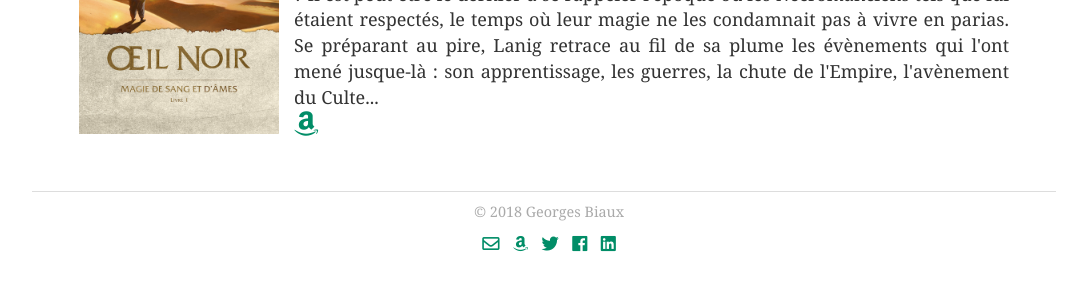
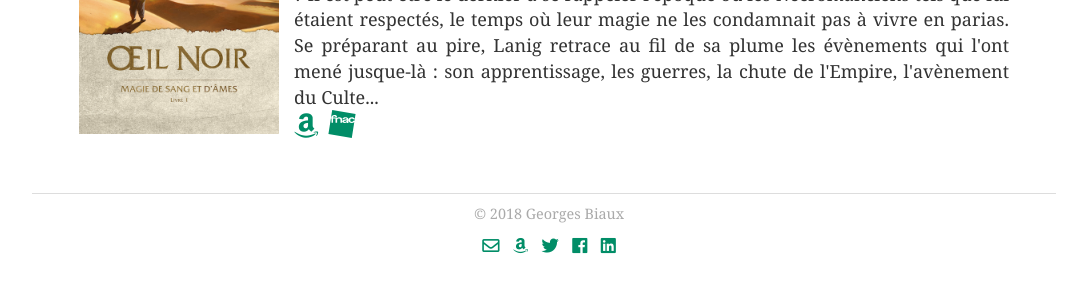
Before and after one commit to georgesbiaux/georgesbiaux.github.io, a Jekyll site: the page built from books/index.html, in a window 1280 px wide. Shown: the part 406-699 px from the top of the page, without its empty margins (96-1183 px from the left). Built offline with Jekyll 4.4.1, drawn with Linux system fonts in a browser that asks for light colours; nearby versions of some CDN libraries.

Commit message:
Add fnac link to book page

```diff
--- a/assets/css/hamvocke.css
+++ b/assets/css/hamvocke.css
@@ -371,6 +371,22 @@ h1.title {
   font-size: 28px;
 }
 
+.book .info .links .fab.fa-fnac {
+  height: 28px;
+  width: 28px;
+  margin-bottom: -2px;
+  margin-left: 5px;
+  fill: #018d67;
+}
+
+.book .info .links .fab.fa-fnac path {
+  fill: #018d67;
+}
+
+.book .info .links .fab.fa-fnac path:hover {
+  fill: #23527c;
+}
+
 @media (max-width: 768px) {
     #text {
 	    width: 100%;
--- a/books/index.html
+++ b/books/index.html
@@ -16,6 +16,27 @@ title: georgesbiaux.com | Mes livres
       </div>
       <div class="links">
         <a href="https://www.amazon.fr/dp/B07FBL41QJ/ref=la_B07FC19RD6_1_1?s=books&ie=UTF8&qid=1531034914&sr=1-1" target="_blank"> <i class="fab fa-amazon"></i> </a>
+        <a href="https://www.fnac.com/livre-numerique/a12643494/Georges-Biaux-%C5%92il-Noir?omnsearchpos=2#FORMAT=ePub" target="_blank">
+          <svg class="fab fa-fnac" version="1.1" id="Layer_1" xmlns="&ns_svg;" xmlns:xlink="&ns_xlink;" width="499.098" height="515.098"
+          	 viewBox="0 0 499.098 515.098" overflow="visible" enable-background="new 0 0 499.098 515.098" xml:space="preserve">
+          <g>
+          	<path fill="#EBB300" d="M287.471,208.043c0,10.078,9.727,12.551,20.639,12.551c11.387,0,31.281-4.162,31.281-30.711
+          		c-5.695,3.994-21.555,4.184-31.992,5.705C296.959,197.299,287.471,198.152,287.471,208.043z"/>
+          	<path fill="#EBB300" d="M144.246,137.674h14.207v13.693h0.625c7.5-11.031,29.25-16.035,41.75-16.035c31.461,0,50,15.846,50,40.188
+          		V236h-29.584v-55.535c0-16.166-16.664-24.465-30.416-24.465c-16.041,0-30.916,8.49-30.916,28.459V236h-29.586v-80.26H84.828V236
+          		H57.244v-80.26H44.977L0,441.436l429.604,73.662l46.104-292.855c-10.248,10.73-26.371,16.42-46.297,16.42
+          		c-36.232,0-60.619-20.92-60.619-50.398c0-30.621,22.297-53.252,61.316-53.252c25.039,0,48.252,9.512,54.76,29.045l14.23-90.395
+          		L69.496,0L47.822,137.674h9.422v-7.607c0-17.307,15.584-37.4,49.584-37.4c22.668,0,50.668,6,50.668,36h-26
+          		C131.496,118,114.828,114,106.828,114c-11.332,0-22,9.6-22,17.777v5.896h45.498H144.246z M367.074,237.332h-28.92V226.49
+          		c-10.676,8.939-27.674,12.172-42.617,12.172c-23.248,0-41.752-9.318-41.752-29.479c0-22.252,20.875-27.578,41.752-29.859
+          		c20.637-2.473,39.854-1.902,39.854-12.934c0-11.6-9.965-13.313-21.826-13.313c-12.809,0-21.111,4.184-22.299,14.834H257.58
+          		c1.898-25.293,28.127-32.9,55.646-32.9c24.434,0,53.848,8.373,53.848,31.957V237.332z"/>
+          	<path fill="#EBB300" d="M429.875,155.361c-21.135,0-28.104,17.496-28.104,31.951c0,14.072,6.736,31,27.406,31
+          		c15.33,0,24.156-7.988,26.246-19.971h24.045l4.102-26.055h-29.309C452.172,161.256,443.578,155.361,429.875,155.361z"/>
+          </g>
+          </svg>
+
+        </a>
       </div>
     </div>
   </div>
```
